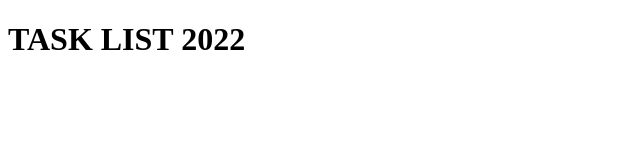
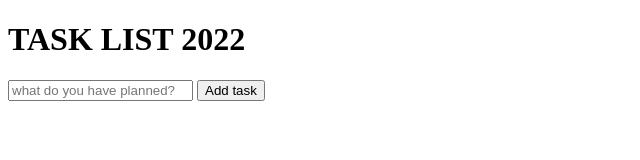
Before and after one commit to devship/todo-list, a plain HTML site: page index.html in a window 1280 px wide. Shown: the whole page, without its empty margins (0-640 px from the left). Drawn offline with Linux system fonts and the light colour scheme.

Commit message:
Update index.html

```diff
--- a/index.html
+++ b/index.html
@@ -12,6 +12,21 @@
 
     <header>
         <h1>TASK LIST 2022</h1>
+        <Form id="new-task-form">
+            <input
+            type="text"
+            id="new-task-input"
+            placeholder="what do you have planned?" />
+            <input
+            type="submit"
+            id="new-task-submit"
+            value="Add task"/>
+
+
+
+
+        </Form>
+
     </header>
 
 </body>
```
